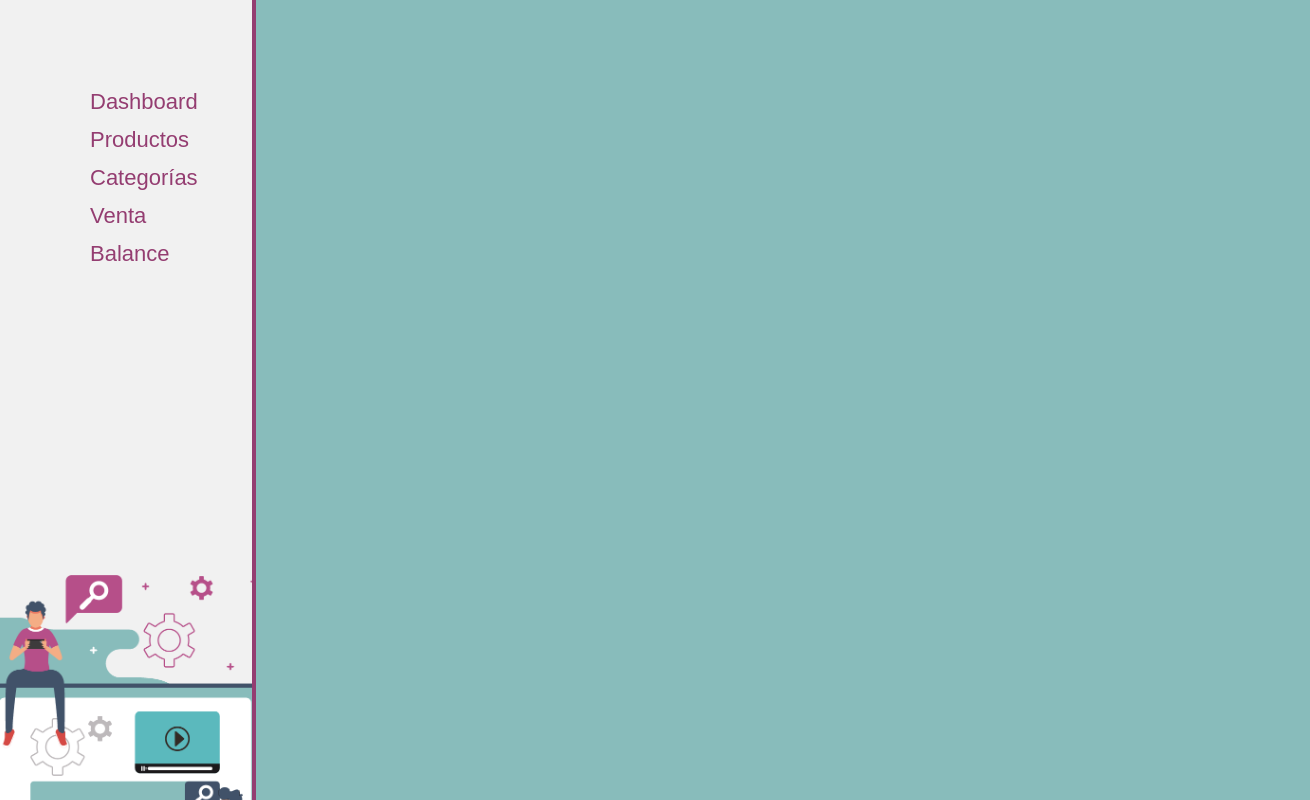
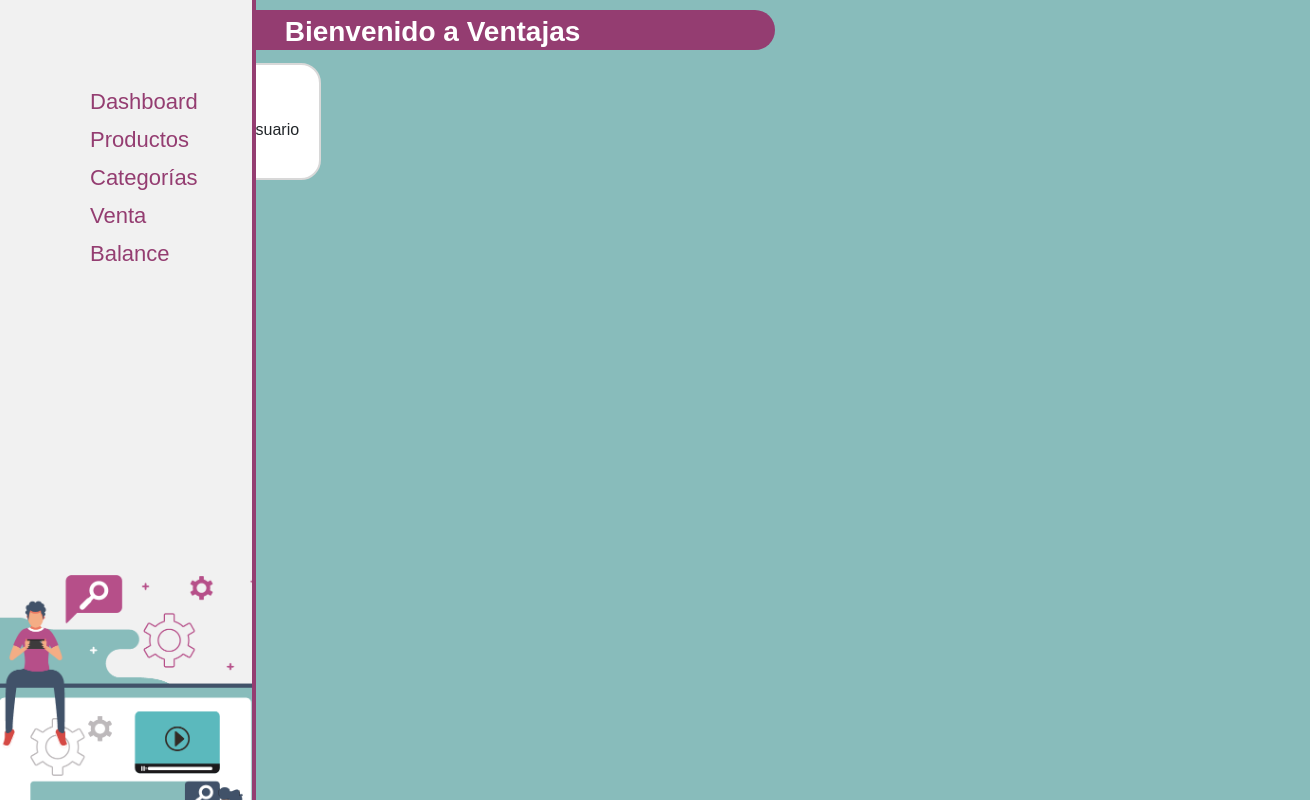
Before and after one commit to sangheet/ventajas2_client, a React (Create React App) app: page / in a window 1280 px wide. Shown: the whole page, 1310 px wide, since content can reach past the window. Built offline with nearby package versions, Linux system fonts and the light colour scheme; no server answers; a web font is replaced by a local one.

Commit message:
21/08
21/08

```diff
--- a/src/App.js
+++ b/src/App.js
@@ -1,14 +1,13 @@
 import React from 'react';
 import ApolloClient from "apollo-boost";
 import {ApolloProvider} from "react-apollo";
-import { BrowserRouter as Router, Route, Link } from "react-router-dom";
+import { BrowserRouter as Router, Route } from "react-router-dom";
 
 
 // Components
 import ProductList from './components/ProductList';
 import Menu from './components/menu';
-import BottomMenu from './components/bottomMenu';
-import BotomMenu from './components/bottomMenu';
+import dashboard from './components/dashboard';
 
  // Darkmode
 /*  import Darkmode from 'darkmode-js';
@@ -47,14 +46,8 @@ function App() {
     <Router>
     <ApolloProvider client={client}>
       <div id="main">
-        <Route path="/">
-
-      </Route>
-      <Route path="/products/" component={ProductList}>
-
-      </Route>
-
-
+      <Route path="/" component={dashboard}></Route>
+      <Route path="/products/" component={ProductList}></Route>
       </div>
       <Menu/>
     </ApolloProvider>
--- a/src/components/AddCatModal.js
+++ b/src/components/AddCatModal.js
@@ -1,6 +1,6 @@
 import Button from 'react-bootstrap/Button';
 import Modal from 'react-bootstrap/Modal';
-import React, { Component } from 'react';
+import React from 'react';
 import AddCategory from './AddCategory';
 
 function AddCatModal() {
--- a/src/components/AddProductModal.js
+++ b/src/components/AddProductModal.js
@@ -1,6 +1,6 @@
 import Button from 'react-bootstrap/Button';
 import Modal from 'react-bootstrap/Modal';
-import React, { Component } from 'react';
+import React from 'react';
 import AddProduct from './AddProduct';
 
 function AddProductModal() {
--- a/src/components/ProductDetails.js
+++ b/src/components/ProductDetails.js
@@ -1,6 +1,8 @@
 import React, { Component } from 'react';
-import { graphql, compose } from 'react-apollo';
-import { getProductsQuery, getProductQuery, removeProductMutation } from '../queries/queries';
+import { graphql } from 'react-apollo';
+import { getProductQuery } from '../queries/queries';
+
+
 
 
 class ProductDetails extends Component {
@@ -13,14 +15,9 @@ class ProductDetails extends Component {
     }
 
     submitForm(e){
-        e.preventDefault()
-        this.props.removeProductMutation({
-            variables: {
-                id: this.state.id
-            },
-            refetchQueries: [{ query: getProductsQuery }],
-        });
+        e.preventDefault();
     }
+
 
     displayProductsDetails(){
         var data = this.props.data;
@@ -37,24 +34,23 @@ class ProductDetails extends Component {
                     <h4>Plan:    { product.planId.name }</h4>
                     <h4>Modalidad:   { product.modalidad }</h4>
                     <h4>Canal:   { product.canal}</h4>
+                    <p>Id:   { product.id}</p>
+                    <div>
+                    <form onSubmit={this.submitForm.bind(this)}>
+                        <button type="submit" value= { product.id } onClick={(e) => this.setState({id: e.target.value})} className="button-3 btn btn-secondary">Eliminar Producto</button>
+                    </form></div>
                 </div>
             );
         } else {
             return( <div><h3>Seleccione un producto para ver detalles...</h3></div> );
         }
     }
-    deleteProducts(){
-        const { product } = this.props.data;
-        if(product){
-            return(
-                <div key={ product.id }><form onSubmit={ this.submitForm.bind(this) }><button>Eliminar Producto ({product.id})</button></form></div>
-                     );
-    }}
+
     render(){
         return(
-            <div id="product-details">
+           <div> <div id="product-details">
                 { this.displayProductsDetails() }
-                { this.deleteProducts() }
+                </div>
             </div>
         );
     }
@@ -68,13 +64,4 @@ export default graphql(getProductQuery, {
             }
         }
     }
-},
-removeProductMutation, {
-    options: (props) => {
-        return {
-            variables: {
-                id: props.productId
-            }
-        }
-    }
-})(ProductDetails,removeProductMutation);
+})(ProductDetails);
--- a/src/components/ProductList.js
+++ b/src/components/ProductList.js
@@ -1,11 +1,10 @@
 import React, { Component } from 'react';
 import { graphql } from 'react-apollo';
 import { getProductsQuery } from '../queries/queries';
-import { Modal } from 'react-bootstrap';
+
 
 // components
 import ProductDetails from './ProductDetails';
-import AddProductModal from "./AddProductModal"
 import BotomMenu from './bottomMenu';
 
 class ProductList extends Component {
--- a/src/components/bottomMenu.js
+++ b/src/components/bottomMenu.js
@@ -1,8 +1,8 @@
 import React, { Component } from 'react';
-import { Modal } from 'react-bootstrap';
+
 
 // components
-import ProductDetails from './ProductDetails';
+
 import AddProductModal from "./AddProductModal"
 import AddCategoryModal from "./AddCatModal"
 
--- /dev/null
+++ b/src/components/dashboard.js
@@ -0,0 +1,34 @@
+import React, { Component } from 'react';
+import { graphql } from 'react-apollo';
+import { getProductsQuery } from '../queries/queries';
+
+
+// components
+import ProductDetails from './ProductDetails';
+import BotomMenu from './bottomMenu';
+
+class Dashboard extends Component {
+    constructor(props){
+        super(props);
+        this.state = {
+            selected: null
+        }
+    }
+
+    render(){
+        return(
+            <div>
+
+                <div id="book-list">
+                  <h3 className="product-title">Bienvenido a Ventajas</h3>
+                <div className="card1">
+                    <h4>Bienvenido</h4>
+                    <p>Acceso a información de usuario</p>
+                </div>
+                </div>
+            </div>
+        );
+    }
+}
+
+export default graphql(getProductsQuery)(Dashboard);
--- a/src/components/menu.js
+++ b/src/components/menu.js
@@ -1,5 +1,5 @@
 import React, { Component } from 'react';
-import { BrowserRouter as Router, Route, Link } from "react-router-dom";
+import { BrowserRouter as Router, Link } from "react-router-dom";
 
 
 
--- a/src/index.css
+++ b/src/index.css
@@ -82,6 +82,25 @@ code {
   animation: slideInRight 0.8s;
 }
 .item_table:hover{
+  background: #444;
+  color: white;
+  transition: all 0.5s;
+}
+.card1{
+  background: #ffffff;
+  border: 2px solid #d8d8d8;
+  display: inline-grid;
+  min-width: fit-content;
+  min-height: 100px;
+  margin-top: 5px;
+  padding: 16px 20px 20px 20px;
+  border-radius: 20px;
+  transition: all 0.5s;
+  margin-right: 5px;
+  cursor: pointer;
+  animation: slideInRight 0.8s;
+}
+.card1:hover{
   background: #444;
   color: white;
   transition: all 0.5s;
--- a/src/index.js
+++ b/src/index.js
@@ -2,7 +2,6 @@ import React from 'react';
 import ReactDOM from 'react-dom';
 import './index.css';
 import App from './App';
-import Product from "./Products";
 
 
 ReactDOM.render(<App />, document.getElementById('root'));
```
Also changed, not shown: src/components/deleteLink.js (added, +38 -0 lines).
